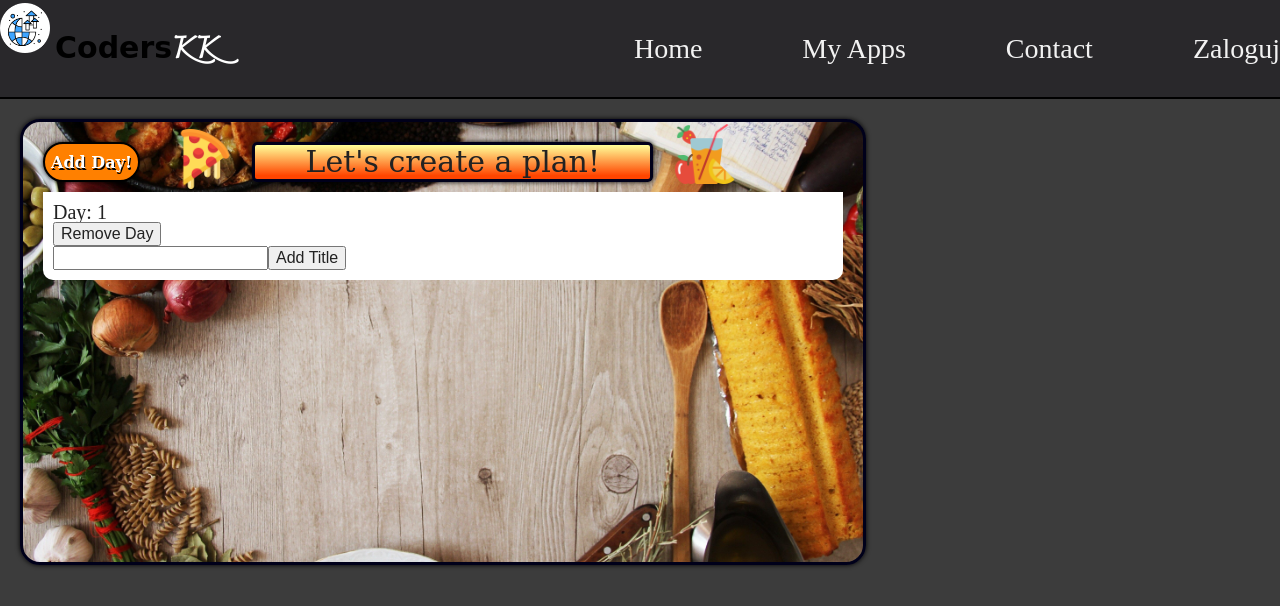
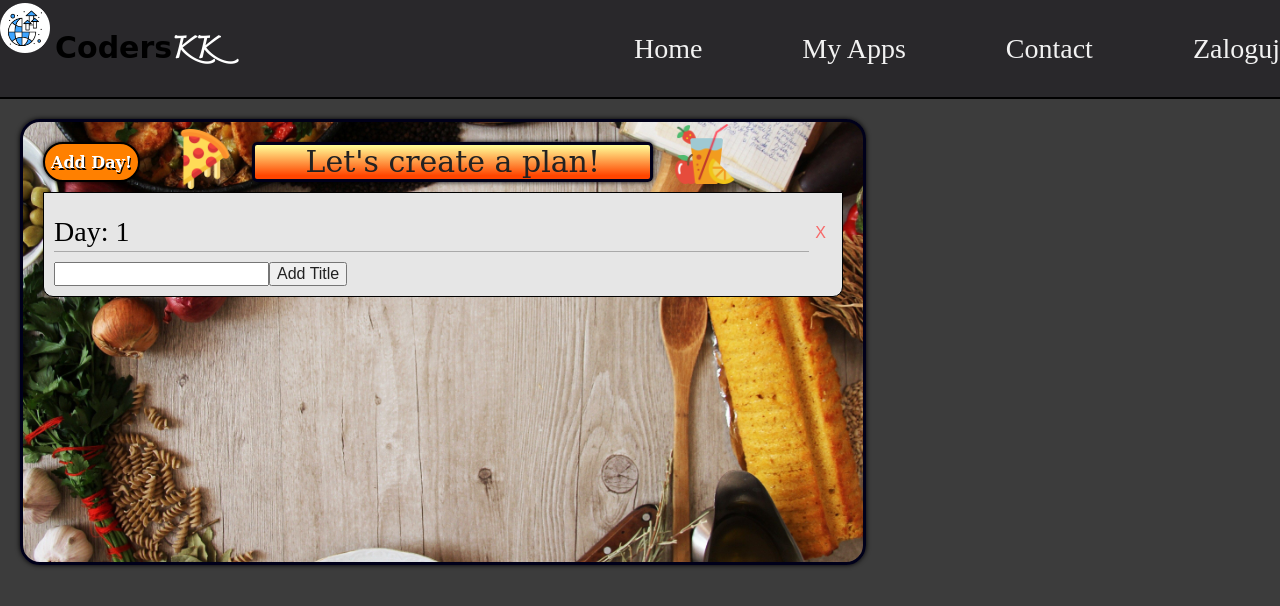
Before and after one commit to Konradk7/react-global-app, a React (Create React App) app: page / in a window 1280 px wide. Both pictures are taken after a click on the button "Add Day!". Shown: the top 606 px of the page. Built offline with nearby package versions, Linux system fonts and the light colour scheme.

Commit message:
Add style to lists

```diff
--- a/src/components/Fitness.js
+++ b/src/components/Fitness.js
@@ -26,16 +26,17 @@ function Fitness(props) {
                     <p className="fitness-app-container__title">Let's create a plan!</p>
                 </div>
                 {day.map((day, idx) => {
-                    return <ul
-                        key={idx}
-                        className="fitness-app-container__head"
-                    >
-                        <li className="fitness-app-container__head-element">
-                            {day}
-                        </li>
-                        <button onClick={handleRemoveDay}>Remove Day</button>
-                        <NewMeal/>
-                    </ul>
+                    return (
+                        <ul key={idx} className="fitness-app-container__head">
+
+                            <div style={{display: 'flex'}}>
+                                <li className="fitness-app-container__head-element">{day}</li>
+                                <button onClick={handleRemoveDay} className="fitness-app__btn__remove">X</button>
+                            </div>
+                            <NewMeal/>
+
+                        </ul>
+                    )
                 })}
             </div>
         </div>
--- a/src/sass/common/_colors.scss
+++ b/src/sass/common/_colors.scss
@@ -31,6 +31,7 @@ $color-crypto-result-background: linear-gradient(gray 60%, black);
 $color-fitness-app: linear-gradient(gray 60%, blue);
 $color-fitness-scrollbar: linear-gradient(150deg, orangered 0%, black 100%);
 $color-fitness-title: linear-gradient( #ffff99 0%, orangered 90%);
+$color-fitness-list-elements: #e6e6e6;
 
 %border {
   border: toRem(3) solid $color-weather-form-border;
--- a/src/sass/components/_Fitness.scss
+++ b/src/sass/components/_Fitness.scss
@@ -5,6 +5,16 @@
 
   &__btn {
     @extend %fitness-btn;
+    &__remove {
+      color: lighten($color-error-message, 10%);
+      border: none;
+      background: transparent;
+      transition: 0.2s;
+      &:hover {
+        color: $color-error-message;
+        transform: scale(1.5);
+      }
+    }
   }
 
   &-container {
@@ -82,11 +92,14 @@
       background: #ff8000;
       border-radius: toRem(20) toRem(20);
       margin-bottom: toRem(10);
+
     }
 
     &__head {
-      background: white;
+      background: $color-fitness-list-elements;
+      border: toRem(1.5) solid black;
       padding: toRem(10);
+
 
       &:first-of-type {
         border-radius: 10px 10px 0 0;
@@ -97,8 +110,12 @@
       }
 
       &-element {
-        font-size: toRem(20);
-
+        font-size: toRem(28);
+        color: black;
+        border-bottom: toRem(1) solid darkgray;
+        width: 100%;
+        padding: toRem(5) 0;
+        margin: toRem(10) 0;
       }
     }
   }
```
